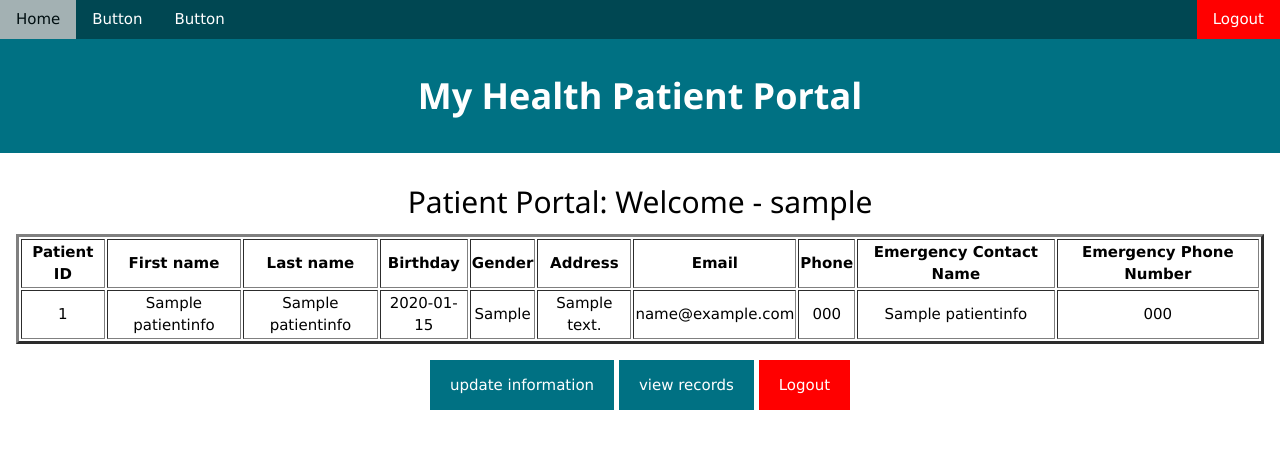
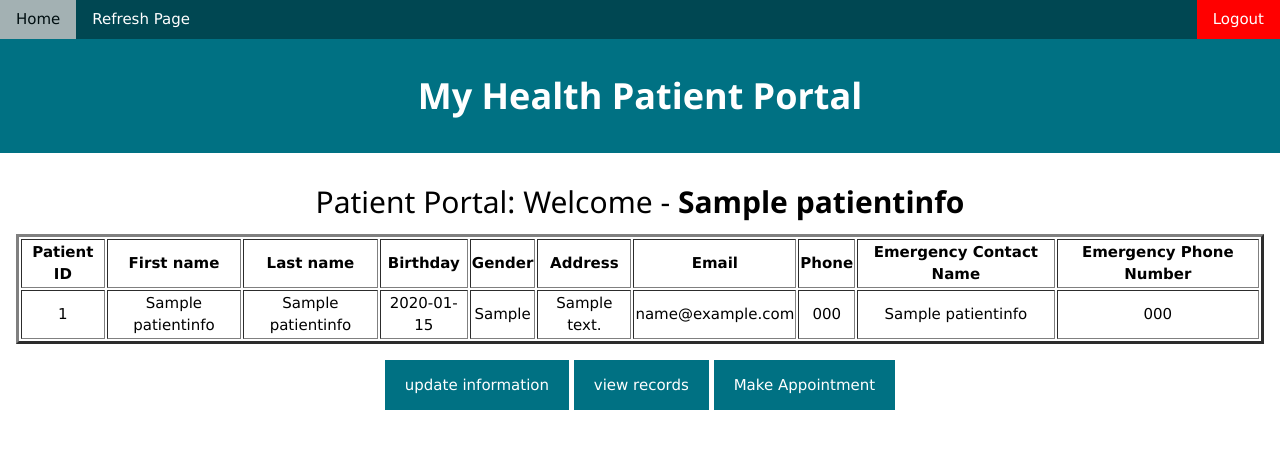
Before and after one commit to carlkid1499/My-Health-Patient-Portal-Project, a PHP site: page /php/patient_portal.php in a window 1280 px wide. Shown: the top 449 px of the page. Run offline with PHP 8.4, Linux system fonts and the light colour scheme; the visitor is signed in with stand-in values (Sample User, id 1); tables that the repository leaves empty hold one stand-in row (values such as "Sample post").

Commit message:
updated layout and fixed buttons

```diff
--- a/css/patient_portal.css
+++ b/css/patient_portal.css
@@ -7,7 +7,7 @@ form.searchbar input[type=text] {
   padding: 12px;
   font-size: 17px;
   border: 1px solid grey;
-  width: 60%;
+  max-width: 60%;
   background: #f1f1f1;
   text-align: center;
 }
@@ -25,13 +25,13 @@ table, tr, th, td{
 }
 
 .block-of-text{
-  width: 75%;
+  max-width: 75%;
   margin-right: auto;
   margin-left: auto;
 }
 
 .doctor-query{
-  width: 75%;
+  max-width: 75%;
   margin-right: auto;
   margin-left: auto;
 }
--- a/php/patient_portal.php
+++ b/php/patient_portal.php
@@ -14,7 +14,48 @@ $username = $_SESSION['username'];
 $userid = $_SESSION['userid'];
 $isemployee = $_SESSION['isemployee'];
 $pid = $_SESSION['pid'];
+
+//Populate table column values but let's get that data first!
+// Variables for Patient information
+$name_first = NULL;
+$name_last = NULL;
+$DOB = NULL;
+$gender = NULL;
+$address = NULL;
+$email = NULL;
+$phone = NULL;
+$e_name = NULL;
+$e_phone = NULL;
+
+// Create connection for log in
+$conn = new mysqli("localhost", "myhealth2", "CIOjh^J8h^?b", "myhealth2");
+// Check if connection is valid
+if ($conn->connect_error) {
+  die("Connection failed: " . $conn->connect_error);
+  $msg = "Connection failed: to DB";
+}
+
+// Query the PatientInfo database for the information
+$results = $conn ->query("SELECT * FROM PatientInfo WHERE PID='$pid'");
+
+// Did we get any results
+if($results->num_rows >0)
+{
+  // Get the Query Results
+  while ($row = $results->fetch_assoc()) {
+    $name_first = $row["name_first"];
+    $name_last = $row["name_last"];
+    $DOB = $row["DOB"];
+    $gender = $row["Gender"];
+    $address = $row["address"];
+    $email = $row["email"];
+    $phone = $row["phone"];
+    $e_name = $row["Emergency_name"];
+    $e_phone = $row["Emergency_phone"];
+  }
+}
 ?>
+<!--end of php section-->
 
 <!------------- HTML ------------->
 <!DOCTYPE html>
@@ -24,23 +65,50 @@ $pid = $_SESSION['pid'];
   <title>Patient Portal </title>
   <link href='../css/welcome.css' rel='stylesheet'>
   <link href="../css/blue_theme.css" rel='stylesheet'>
+  <link href="../css/patient_portal.css">
   <link rel="stylesheet" href="https://www.w3schools.com/w3css/4/w3.css">
   <script src="../js/effects.js"></script>
   <!--- SOURCE: https://www.w3schools.com/php/php_includes.asp --->
 </head>
 
 <div class="w3-bar w3-theme-d5">
-  <button class="w3-bar-item w3-button">Home</button>
-  <button class="w3-bar-item w3-button">Button</button>
-  <button class="w3-bar-item w3-button">Button</button>
-  <button class="w3-bar-item w3-button logoutbtn" style="float: right;">Logout
-    <!-- If the logout button is pushed -->
-    <?php if(isset($_POST['logout']))
+<!--Home Button-->
+  <form class="form-options" role="form" action="<?php echo htmlspecialchars($_SERVER['PHP_SELF']);
+                                                    ?>" method="post">
+      <button class="w3-bar-item w3-button" name="home" type="submit">Home
+        <!-- If the logout button is pushed -->
+        <?php if(isset($_POST['home']))
+        {
+          header('Location: ../index.php');
+        }
+        ?>
+        </button>
+  </form>
+<!--Refresh Page Button-->
+  <form class="form-options" role="form" action="<?php echo htmlspecialchars($_SERVER['PHP_SELF']);
+                                                    ?>" method="post">
+      <button class="w3-bar-item w3-button" name="refresh" type="submit">Refresh Page
+        <!-- If the logout button is pushed -->
+        <?php if(isset($_POST['reload']))
+        {
+          header('Location: patient_portal.php');
+        }
+        ?>
+        </button>
+  </form>
+<!--Logout Button-->
+  <form class="form-options" role="form" action="<?php echo htmlspecialchars($_SERVER['PHP_SELF']);
+                                                    ?>" method="post">
+      <button class="w3-bar-item w3-button logoutbtn" name="logout" type="submit" style="float: right;">Logout
+        <!-- If the logout button is pushed -->
+        <?php if(isset($_POST['logout']))
         {
           header('Location: logout.php');
         }
         ?>
-    </button>
+        </button>
+  </form>
+
 </div>
 
 <div class="header w3-theme-d2">
@@ -51,7 +119,7 @@ $pid = $_SESSION['pid'];
 <div class="container">
 <div class="center">
 
-  <h2>Patient Portal: <?php echo " Welcome - $username"?></h2>
+  <h2>Patient Portal: <?php echo " Welcome - <B>$name_first</B>"?></h2>
 
   <section name="patientinfo" class="center">
     <!-- This is the place where we get/print and patient informaton in the database. The patient must have access to only his/her info and no one else -->
@@ -70,51 +138,10 @@ $pid = $_SESSION['pid'];
         <th> Emergency Contact Name </th>
         <th> Emergency Phone Number </th>
       </tr>
-      <!-- Populate table column values but let's get that data first! -->
-      <?php
-
-        // Variables for Patient information
-        $name_fisrt = NULL;
-        $name_last = NULL;
-        $DOB = NULL;
-        $gender = NULL;
-        $address = NULL;
-        $email = NULL;
-        $phone = NULL;
-        $e_name = NULL;
-        $e_phone = NULL;
-
-        // Create connection for log in
-        $conn = new mysqli("localhost", "myhealth2", "CIOjh^J8h^?b", "myhealth2");
-        // Check if connection is valid
-        if ($conn->connect_error) {
-          die("Connection failed: " . $conn->connect_error);
-          $msg = "Connection failed: to DB";
-        }
-
-        // Query the PatientInfo database for the information
-        $results = $conn ->query("SELECT * FROM PatientInfo WHERE PID='$pid'");
-
-        // Did we get any results
-        if($results->num_rows >0)
-        {
-          // Get the Query Results
-          while ($row = $results->fetch_assoc()) {
-            $name_fisrt = $row["name_first"];
-            $name_last = $row["name_last"];
-            $DOB = $row["DOB"];
-            $gender = $row["Gender"];
-            $address = $row["address"];
-            $email = $row["email"];
-            $phone = $row["phone"];
-            $e_name = $row["Emergency_name"];
-            $e_phone = $row["Emergency_phone"];
-          }
-        }
-        ?>
+      <!-- Populate patient information-->
       <tr>
         <td><?php echo "$pid"?></td>
-        <td><?php echo "$name_fisrt"?></td>
+        <td><?php echo "$name_first"?></td>
         <td><?php echo "$name_last"?></td>
         <td><?php echo "$DOB"?></td>
         <td><?php echo "$gender"?></td>
@@ -132,22 +159,62 @@ $pid = $_SESSION['pid'];
 <div class="center">
   <section name="options">
     <!-- Let's put any actions the user (patient) can take. i.e update info, view records, etc -->
-    <form class="form-options" role="form" action="<?php echo htmlspecialchars($_SERVER['PHP_SELF']);
-                                                    ?>" method="post">
+
       <button class="portal" type="submit" name="update information">update information</button>
       <button class="portal" type="submit" name="records">view records</button>
-      <button class="logoutbtn right" type="submit" name="logout">Logout
-        <!-- If the logout button is pushed -->
-        <?php if(isset($_POST['logout']))
-        {
-          header('Location: logout.php');
-        }
-        ?>
-        </button>
+<!--bring up form to make an appointment-->
+      <button class="portal" onclick="document.getElementById('id01').style.display='block'" style="width:auto;"
+        type="submit" name="appointment">Make Appointment
+      </button>
+
+  </section>
+</div>
+
+<!--modal called to display login form-->
+<div id="id01" class="modal">
+
+  <form class="modal-content animate" method="post">
+  <div class="imgcontainer">
+    <span onclick="document.getElementById('id01').style.display='none'" class="close" title="Close Modal">&times;</span>
+    <div class="center">
+      <h3>Make an Appointment</h3>
+    </div>
+  </div>
+
+  <div class="container">
+  <section class="make_appointment" id="make_appointment">
+    <form class="form-signup" role="form" action="<?php echo htmlspecialchars($_SERVER['PHP_SELF']);
+                                                  ?>" method="post">
+      <input type="date" class="form-signup" name="appointment_date" placeholder="Patient ID" required></br></br>
+      <input type="text" class="form-signup" name="name_first" placeholder=<?php echo "$name_first"?> required></br></br>
+      <input type="text" class="form-signup" name="name_last" placeholder=<?php echo "$name_last"?> required></br></br>
+      <input type="text" class="form-signup" name="username" placeholder="Reason for Visit" required></br></br>
+
+      <button class="loginbtn" type="submit" name="submit">submit
       </button>
     </form>
   </section>
+    <div class="container">
+        <button type="button" onclick="document.getElementById('id01').style.display='none'" class="cancelbtn">Cancel</button>
+    </div>
+  </div>
+  </form>
 </div>
+
+<!--JS to close modal window on click outside of window-->
+<script>
+  // Get the modal
+  var modals = document.getElementsByClassName('modal');
+
+  // When the user clicks anywhere outside of the modal, close it
+  window.onclick = function(event) {
+    for(i=0; i<modals.length;i++)
+      if (event.target == modals[i]) {
+          modals[i].style.display = "none";
+      }
+  }
+</script>
+
   <?php $conn->close(); ?>
 </body>
 </html>
```
Also changed, not shown: php/healthcare_worker_portal.php (+35 -24 lines), php/welcome.php (+17 -12 lines).
